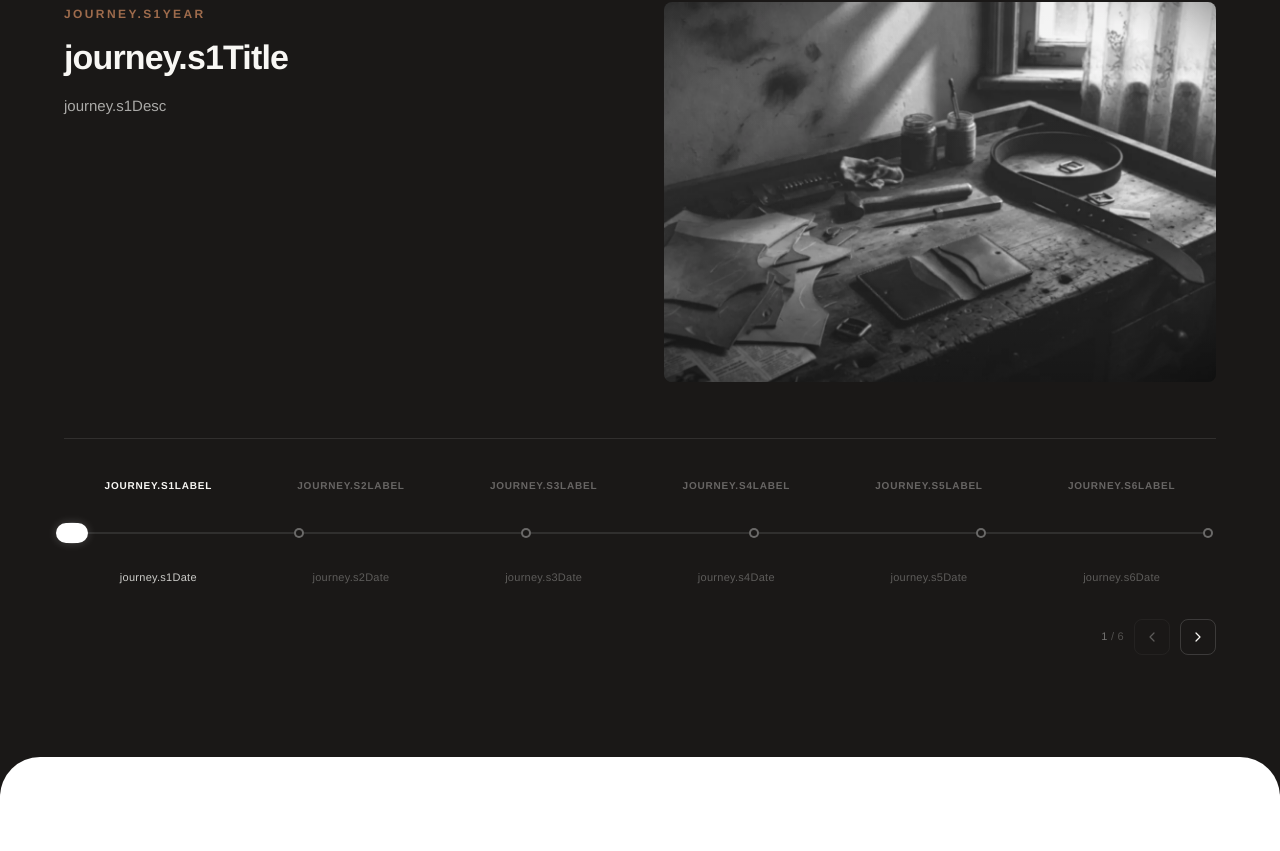
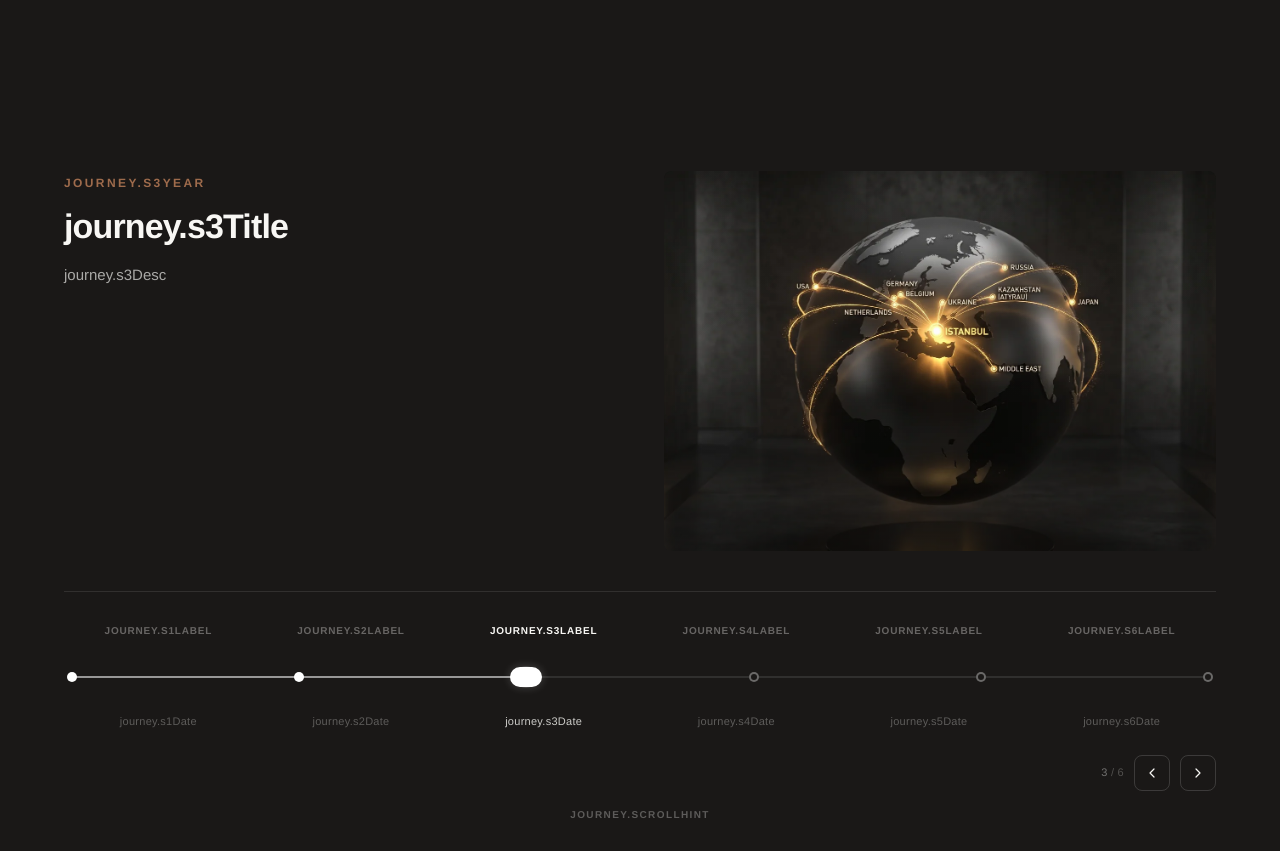
Before and after one commit to COMBINATORR/karya-boutique, a React (Vite) app: page / in a window 1280 px wide. Shown: the part 3849-4700 px from the top of the page. Built offline with nearby package versions, Linux system fonts and the light colour scheme; the HTML template or start-up script is replaced by a standard one; a web font is replaced by a local one.

Commit message:
Brand journey: sticky stage, steps driven by vertical scroll

```diff
--- a/src/components/BrandJourney.jsx
+++ b/src/components/BrandJourney.jsx
@@ -1,6 +1,11 @@
 import { useCallback, useEffect, useMemo, useRef, useState } from 'react'
 import { useTranslation } from 'react-i18next'
-import { AnimatePresence, motion } from 'framer-motion'
+import {
+  AnimatePresence,
+  motion,
+  useScroll,
+  useMotionValueEvent,
+} from 'framer-motion'
 import { ChevronLeft, ChevronRight } from 'lucide-react'
 import { ChapterTitle } from '@/components/ChapterTitle'
 
@@ -61,40 +66,104 @@ const STEPS = [
   },
 ]
 
+const IMG_V = 21
+
 /**
- * Interactive brand journey — timeline + story card + photo
- * Layout inspired by progressive timeline UI (screenshot reference).
+ * Brand journey — sticky story stage; vertical scroll advances steps.
+ * Timeline clicks / arrows scroll the page to the matching progress.
  */
 export function BrandJourney() {
   const { t } = useTranslation()
   const [active, setActive] = useState(0)
   const [direction, setDirection] = useState(0)
-  const trackRef = useRef(null)
+  const [reduced, setReduced] = useState(false)
+  const pinTrackRef = useRef(null)
+  const timelineRef = useRef(null)
   const dragging = useRef(false)
-  const touchStart = useRef({ x: 0, y: 0 })
+  const programmatic = useRef(false)
+  const activeRef = useRef(0)
 
   const n = STEPS.length
   const step = STEPS[active]
   const progress = n <= 1 ? 0 : active / (n - 1)
 
-  const goTo = useCallback(
-    (index) => {
+  useEffect(() => {
+    activeRef.current = active
+  }, [active])
+
+  useEffect(() => {
+    const mq = window.matchMedia('(prefers-reduced-motion: reduce)')
+    const sync = () => setReduced(mq.matches)
+    sync()
+    mq.addEventListener?.('change', sync)
+    return () => mq.removeEventListener?.('change', sync)
+  }, [])
+
+  const setStep = useCallback(
+    (index, dirHint) => {
       const next = Math.max(0, Math.min(n - 1, index))
-      if (next === active) return
-      setDirection(next > active ? 1 : -1)
+      if (next === activeRef.current) return
+      setDirection(
+        dirHint != null ? dirHint : next > activeRef.current ? 1 : -1,
+      )
       setActive(next)
     },
-    [active, n],
+    [n],
   )
 
-  const prev = useCallback(() => goTo(active - 1), [active, goTo])
-  const next = useCallback(() => goTo(active + 1), [active, goTo])
+  /** Scroll page so pin-track progress matches step index */
+  const scrollToStep = useCallback(
+    (index) => {
+      const track = pinTrackRef.current
+      if (!track || reduced) {
+        setStep(index)
+        return
+      }
+      const next = Math.max(0, Math.min(n - 1, index))
+      const rect = track.getBoundingClientRect()
+      const trackTop = window.scrollY + rect.top
+      const maxScroll = Math.max(1, track.offsetHeight - window.innerHeight)
+      const p = n <= 1 ? 0 : next / (n - 1)
+      programmatic.current = true
+      setStep(next)
+      window.scrollTo({ top: trackTop + p * maxScroll, behavior: 'smooth' })
+      window.setTimeout(() => {
+        programmatic.current = false
+      }, 700)
+    },
+    [n, reduced, setStep],
+  )
 
-  // Keyboard when section is in view / focused
+  const { scrollYProgress } = useScroll({
+    target: pinTrackRef,
+    offset: ['start start', 'end end'],
+  })
+
+  useMotionValueEvent(scrollYProgress, 'change', (p) => {
+    if (reduced || programmatic.current) return
+    if (n <= 1) return
+    // Small dead-zones so steps don't flicker
+    const raw = p * (n - 1)
+    const idx = Math.round(raw)
+    const clamped = Math.max(0, Math.min(n - 1, idx))
+    if (clamped !== activeRef.current) {
+      setStep(clamped)
+    }
+  })
+
+  const prev = useCallback(() => scrollToStep(active - 1), [active, scrollToStep])
+  const next = useCallback(() => scrollToStep(active + 1), [active, scrollToStep])
+
   useEffect(() => {
     const onKey = (e) => {
       const tag = e.target?.tagName
       if (tag === 'INPUT' || tag === 'TEXTAREA' || e.target?.isContentEditable) return
+      // Only when journey pin is near viewport
+      const track = pinTrackRef.current
+      if (track) {
+        const r = track.getBoundingClientRect()
+        if (r.bottom < 80 || r.top > window.innerHeight - 80) return
+      }
       if (e.key === 'ArrowLeft') {
         e.preventDefault()
         prev()
@@ -110,7 +179,7 @@ export function BrandJourney() {
 
   const indexFromClientX = useCallback(
     (clientX) => {
-      const el = trackRef.current
+      const el = timelineRef.current
       if (!el) return active
       const rect = el.getBoundingClientRect()
       const pad = 12
@@ -124,67 +193,28 @@ export function BrandJourney() {
   const onPointerDown = (e) => {
     dragging.current = true
     e.currentTarget.setPointerCapture?.(e.pointerId)
-    goTo(indexFromClientX(e.clientX))
+    scrollToStep(indexFromClientX(e.clientX))
   }
   const onPointerMove = (e) => {
     if (!dragging.current) return
-    goTo(indexFromClientX(e.clientX))
+    scrollToStep(indexFromClientX(e.clientX))
   }
   const onPointerUp = () => {
     dragging.current = false
   }
 
-  // Horizontal swipe on story card
-  const onTouchStart = (e) => {
-    const t0 = e.touches[0]
-    touchStart.current = { x: t0.clientX, y: t0.clientY }
-  }
-  const onTouchEnd = (e) => {
-    const t0 = e.changedTouches[0]
-    const dx = t0.clientX - touchStart.current.x
-    const dy = t0.clientY - touchStart.current.y
-    if (Math.abs(dx) < 48 || Math.abs(dx) < Math.abs(dy) * 1.2) return
-    if (dx < 0) next()
-    else prev()
-  }
-
   const slideVariants = useMemo(
     () => ({
-      enter: (dir) => ({ opacity: 0, x: dir > 0 ? 32 : -32, filter: 'blur(8px)' }),
+      enter: (dir) => ({ opacity: 0, x: dir > 0 ? 28 : -28, filter: 'blur(6px)' }),
       center: { opacity: 1, x: 0, filter: 'blur(0px)' },
-      exit: (dir) => ({ opacity: 0, x: dir > 0 ? -32 : 32, filter: 'blur(8px)' }),
+      exit: (dir) => ({ opacity: 0, x: dir > 0 ? -28 : 28, filter: 'blur(6px)' }),
     }),
     [],
   )
 
-  return (
-    <section
-      id="details"
-      className="section-sheet surface-dark section-pad text-[var(--text-light)]"
-      aria-roledescription="carousel"
-      aria-label={t('journey.title')}
-    >
-      {/* Chapter lives inside history block — not in the white tail of assortment */}
-      <ChapterTitle titleKey="chapter.details" tone="dark" />
-      <div className="container-wide">
-        {/* Section header — same rhythm as other sections */}
-        <header className="mb-8 max-w-2xl sm:mb-10 lg:mb-12">
-          <span className="eyebrow mb-3 block text-[var(--accent-cognac-soft)]">
-            {t('journey.eyebrow')}
-          </span>
-          <h2 className="h2-editorial text-[clamp(1.85rem,5.5vw,3.25rem)] tracking-tight text-[var(--text-light)]">
-            {t('journey.title')}
-          </h2>
-        </header>
-
-        {/* Story + photo */}
-        <div
-          className="relative"
-          onTouchStart={onTouchStart}
-          onTouchEnd={onTouchEnd}
-        >
+  const storyBlock = (
+    <>
       <div className="grid items-start gap-6 lg:grid-cols-12 lg:gap-10 xl:gap-12">
-            {/* Text column — top-aligned stack, fixed hierarchy */}
         <div className="lg:col-span-6 lg:pt-1 xl:col-span-6">
           <AnimatePresence mode="wait" custom={direction}>
             <motion.div
@@ -195,17 +225,14 @@ export function BrandJourney() {
               animate="center"
               exit="exit"
               transition={{ duration: 0.34, ease: [0.22, 1, 0.36, 1] }}
-                  className="flex flex-col"
+              className="flex min-h-[9.5rem] flex-col sm:min-h-[10.5rem]"
             >
-                  {/* Meta: year */}
               <p className="font-display text-[11px] font-bold uppercase tracking-[0.2em] text-[var(--accent-cognac-soft)] sm:text-xs">
                 {t(step.yearKey)}
               </p>
-                  {/* Title */}
               <h3 className="mt-3 font-display text-[clamp(1.5rem,4vw,2.125rem)] font-bold leading-[1.15] tracking-tight text-[var(--text-light)] sm:mt-4">
                 {t(step.titleKey)}
               </h3>
-                  {/* Body */}
               <p className="mt-3 max-w-xl text-[14px] leading-[1.65] text-[var(--text-light)]/65 sm:mt-4 sm:text-[15px] sm:leading-[1.7]">
                 {t(step.descKey)}
               </p>
@@ -213,7 +240,6 @@ export function BrandJourney() {
           </AnimatePresence>
         </div>
 
-            {/* Desktop photo */}
         <div className="relative hidden min-h-[280px] overflow-hidden rounded-[var(--radius-sm)] bg-[var(--bg-dark-elevated)] lg:col-span-6 lg:block lg:min-h-[340px] xl:min-h-[380px]">
           <AnimatePresence mode="wait">
             <motion.div
@@ -225,7 +251,7 @@ export function BrandJourney() {
               className="absolute inset-0"
             >
               <img
-                    src={`${step.image}?v=21`}
+                src={`${step.image}?v=${IMG_V}`}
                 alt=""
                 className="h-full w-full object-cover object-center"
                 draggable={false}
@@ -236,13 +262,12 @@ export function BrandJourney() {
         </div>
       </div>
 
-          {/* Mobile photo — after text */}
       <div className="mt-6 lg:hidden">
         <div className="relative aspect-[16/10] overflow-hidden rounded-[var(--radius-sm)] bg-[var(--bg-dark-elevated)]">
           <AnimatePresence mode="wait">
             <motion.img
               key={step.image}
-                  src={`${step.image}?v=21`}
+              src={`${step.image}?v=${IMG_V}`}
               alt=""
               initial={{ opacity: 0, scale: 1.03 }}
               animate={{ opacity: 1, scale: 1 }}
@@ -254,18 +279,16 @@ export function BrandJourney() {
           </AnimatePresence>
         </div>
       </div>
-        </div>
 
       {/* Timeline */}
-        <div className="mt-10 border-t border-white/10 pt-8 sm:mt-12 sm:pt-10 lg:mt-14">
-          {/* Step labels (sm+) — equal columns under dots */}
+      <div className="mt-8 border-t border-white/10 pt-6 sm:mt-10 sm:pt-8">
         <div className="relative mb-5 hidden sm:block">
           <div className="grid grid-cols-6 gap-1">
             {STEPS.map((s, i) => (
               <button
                 key={s.id}
                 type="button"
-                  onClick={() => goTo(i)}
+                onClick={() => scrollToStep(i)}
                 className={[
                   'px-0.5 text-center font-display text-[9px] font-semibold uppercase leading-snug tracking-[0.08em] transition-colors duration-200 lg:text-[10px]',
                   i === active
@@ -279,9 +302,8 @@ export function BrandJourney() {
           </div>
         </div>
 
-          {/* Track */}
         <div
-            ref={trackRef}
+          ref={timelineRef}
           className="relative mx-0 h-9 cursor-pointer touch-none select-none px-2 sm:h-10 sm:px-1"
           onPointerDown={onPointerDown}
           onPointerMove={onPointerMove}
@@ -297,20 +319,18 @@ export function BrandJourney() {
           onKeyDown={(e) => {
             if (e.key === 'ArrowLeft' || e.key === 'Home') {
               e.preventDefault()
-                e.key === 'Home' ? goTo(0) : prev()
+              e.key === 'Home' ? scrollToStep(0) : prev()
             }
             if (e.key === 'ArrowRight' || e.key === 'End') {
               e.preventDefault()
-                e.key === 'End' ? goTo(n - 1) : next()
+              e.key === 'End' ? scrollToStep(n - 1) : next()
             }
           }}
         >
           <div className="pointer-events-none absolute left-2 right-2 top-1/2 h-px -translate-y-1/2 rounded-full bg-white/20 sm:left-1 sm:right-1" />
           <div
             className="pointer-events-none absolute left-2 top-1/2 h-px -translate-y-1/2 rounded-full bg-white transition-[width] duration-300 ease-out sm:left-1"
-              style={{
-                width: `calc((100% - 1rem) * ${progress})`,
-              }}
+            style={{ width: `calc((100% - 1rem) * ${progress})` }}
           />
 
           {STEPS.map((s, i) => {
@@ -323,7 +343,7 @@ export function BrandJourney() {
                 type="button"
                 onClick={(e) => {
                   e.stopPropagation()
-                    goTo(i)
+                  scrollToStep(i)
                 }}
                 className="absolute top-1/2 z-[1] flex h-9 w-9 -translate-x-1/2 -translate-y-1/2 items-center justify-center sm:h-10 sm:w-10"
                 style={{ left: `calc(0.5rem + (100% - 1rem) * ${left / 100})` }}
@@ -351,13 +371,12 @@ export function BrandJourney() {
           />
         </div>
 
-          {/* Dates under track (sm+) */}
         <div className="mt-4 hidden grid-cols-6 gap-1 sm:grid">
           {STEPS.map((s, i) => (
             <button
               key={`${s.id}-date`}
               type="button"
-                onClick={() => goTo(i)}
+              onClick={() => scrollToStep(i)}
               className={[
                 'text-center font-sans text-[10px] tabular-nums tracking-wide transition-colors duration-200 lg:text-[11px]',
                 i === active
@@ -370,8 +389,7 @@ export function BrandJourney() {
           ))}
         </div>
 
-          {/* Controls row */}
-          <div className="mt-6 flex items-center justify-between gap-3 sm:mt-8">
+        <div className="mt-5 flex items-center justify-between gap-3 sm:mt-6">
           <div className="min-w-0 sm:hidden">
             <p className="truncate font-display text-[11px] font-semibold uppercase tracking-[0.14em] text-[var(--text-light)]">
               {t(step.labelKey)}
@@ -406,8 +424,57 @@ export function BrandJourney() {
             </button>
           </div>
         </div>
+
+        {!reduced ? (
+          <p className="mt-4 text-center font-display text-[10px] font-bold uppercase tracking-[0.14em] text-[var(--text-light)]/30">
+            {t('journey.scrollHint')}
+          </p>
+        ) : null}
+      </div>
+    </>
+  )
+
+  return (
+    <section
+      id="details"
+      className="section-sheet surface-dark text-[var(--text-light)]"
+      aria-roledescription="carousel"
+      aria-label={t('journey.title')}
+    >
+      <div className="section-pad pb-0 sm:pb-0">
+        <ChapterTitle titleKey="chapter.details" tone="dark" />
+        <div className="container-wide">
+          <header className="mb-6 max-w-2xl sm:mb-8 lg:mb-10">
+            <span className="eyebrow mb-3 block text-[var(--accent-cognac-soft)]">
+              {t('journey.eyebrow')}
+            </span>
+            <h2 className="h2-editorial text-[clamp(1.85rem,5.5vw,3.25rem)] tracking-tight text-[var(--text-light)]">
+              {t('journey.title')}
+            </h2>
+          </header>
         </div>
       </div>
+
+      {reduced ? (
+        <div className="container-wide section-pad pt-0">{storyBlock}</div>
+      ) : (
+        <div
+          ref={pinTrackRef}
+          className="relative"
+          /* ~55–70vh per step so history can be read while scrolling */
+          style={{ height: `${Math.max(280, 90 + n * 55)}vh` }}
+        >
+          <div
+            className="sticky top-0 flex min-h-[100dvh] flex-col justify-center bg-[var(--bg-dark)] py-6 sm:py-8"
+            style={{
+              paddingTop: 'max(1rem, var(--safe-top))',
+              paddingBottom: 'max(1rem, var(--safe-bottom))',
+            }}
+          >
+            <div className="container-wide">{storyBlock}</div>
+          </div>
+        </div>
+      )}
     </section>
   )
 }
--- a/src/locales/kk.json
+++ b/src/locales/kk.json
@@ -209,6 +209,7 @@
   "journey.eyebrow": "KARYA LEATHER",
   "journey.title": "Бренд тарихы",
   "journey.timelineLabel": "Бренд хронологиясы",
+  "journey.scrollHint": "Төмен айналдырыңыз — тарих жалғасады",
   "journey.prev": "Артқа",
   "journey.next": "Алға",
 
--- a/src/locales/ru.json
+++ b/src/locales/ru.json
@@ -209,6 +209,7 @@
   "journey.eyebrow": "KARYA LEATHER",
   "journey.title": "История бренда",
   "journey.timelineLabel": "Хронология бренда",
+  "journey.scrollHint": "Листайте вниз — история идёт дальше",
   "journey.prev": "Назад",
   "journey.next": "Вперёд",
 
```
Lines whose indentation alone changed are shown as unchanged.
